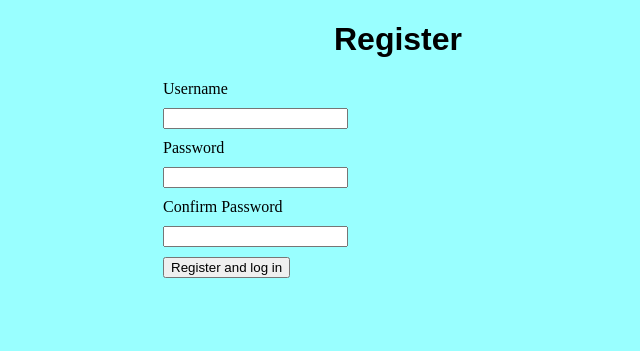
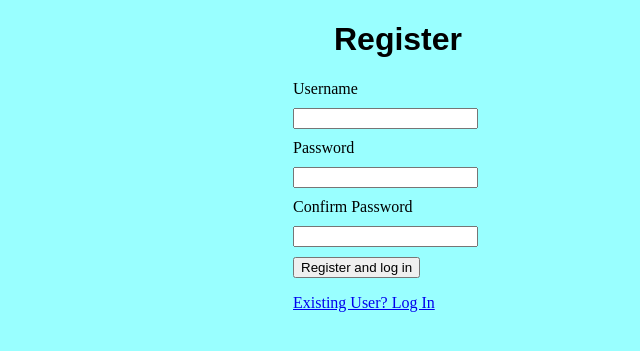
Before and after one commit to rahulraj/web_projects, a Flask app: page /register in a window 1280 px wide. Shown: the top 351 px of the page, without its empty margins (242-882 px from the left). Run offline with Flask 2, Linux system fonts and the light colour scheme.

Commit message:
Aligned the elemeents in the HTML

```diff
--- a/assignment4/src/static/style/noteStyle.css
+++ b/assignment4/src/static/style/noteStyle.css
@@ -7,7 +7,7 @@ header, nav, article, footer, address {
 }
 header {
   margin: auto auto;
-  width: 950px;
+  width: 550px;
   text-align: center;
 }
 h1 {
@@ -24,6 +24,7 @@ ul {
 }
 li {
   margin-bottom: 10px;
+  padding-left: 130px;
 }
 .note {
   background-color: #FFFF33;
--- a/assignment4/src/templates/login.html
+++ b/assignment4/src/templates/login.html
@@ -35,6 +35,10 @@
       {% endwith %}
     </form>
 
-    <a href="{{ url_for('register') }}">Register</a>
+    <nav>
+      <ul>
+        <li><a href="{{ url_for('register') }}">Register</a></li>
+      </ul>
+    </nav>
   </section>
 {% endblock %}
--- a/assignment4/src/templates/register.html
+++ b/assignment4/src/templates/register.html
@@ -39,5 +39,10 @@
         {% endif %}
       {% endwith %}
     </form>
+    <nav>
+      <ul>
+        <li><a href={{ url_for('login') }}>Existing User? Log In</a></li>
+      </ul>
+    </nav>
   </section>
 {% endblock %}
```
Also changed, not shown: 1 other file.
